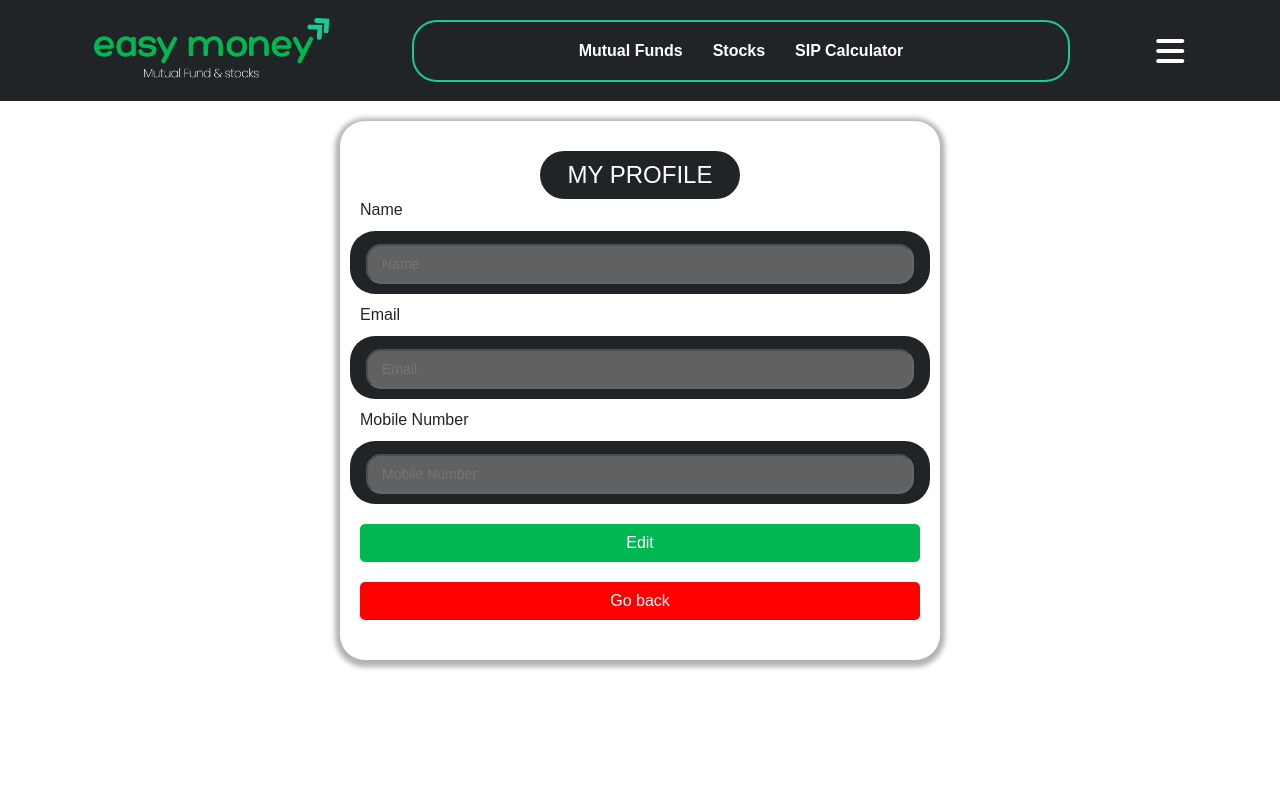
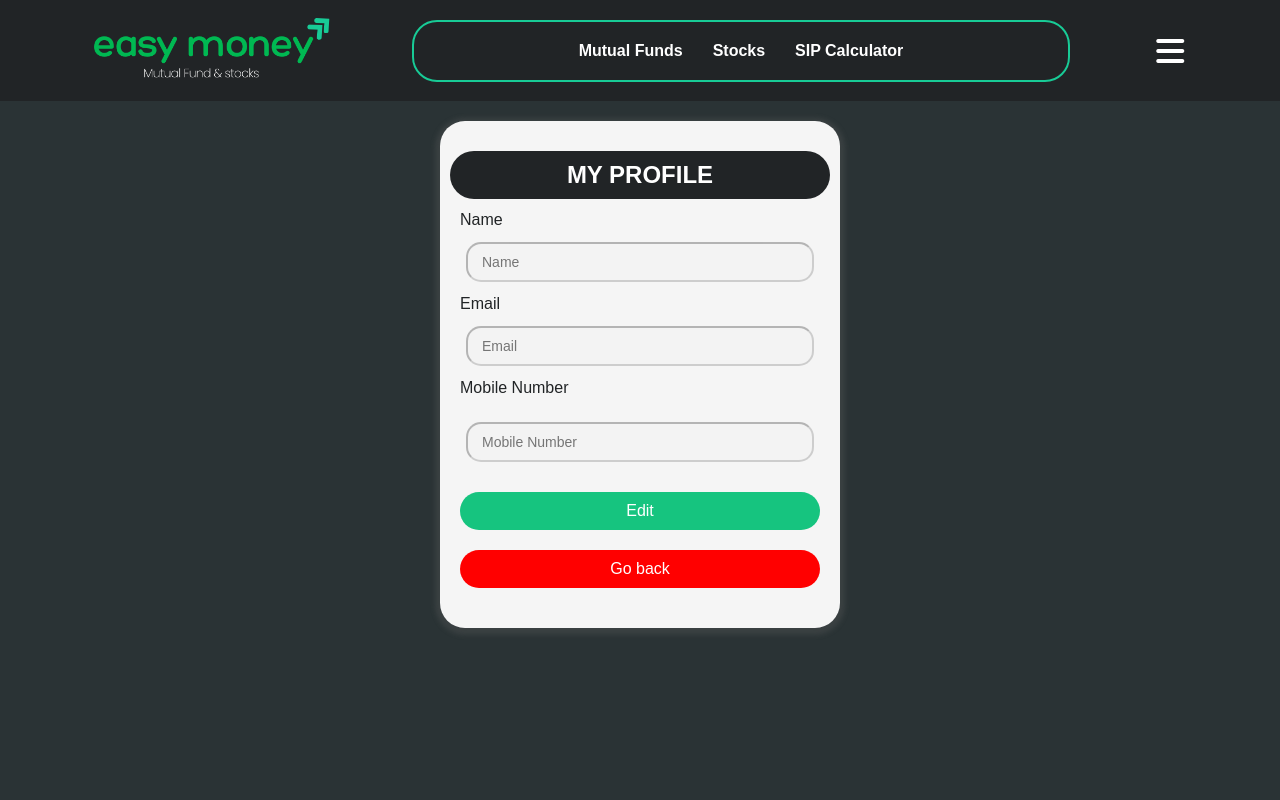
Before and after one commit to MashooqAli9140/easy-money, a React (Vite) app in the folder frontend/easymoney/: page /dashboard/userprofile/1 in a window 1280 px wide. Shown: the top 800 px of the page. Built offline with nearby package versions, Linux system fonts and the light colour scheme.

Commit message:
user profile cs updated

```diff
--- a/frontend/easymoney/src/Pages/User_Profile/User_profile.jsx
+++ b/frontend/easymoney/src/Pages/User_Profile/User_profile.jsx
@@ -1,42 +1,48 @@
-import React, { useState , useEffect } from 'react'
-import { useParams } from 'react-router-dom';
+import React, { useState, useEffect } from "react";
+import { useParams } from "react-router-dom";
 import { useGlobleContext } from "../../componants/GlobleContext/GlobleContext";
-import axios from 'axios';
-import { useNavigate } from 'react-router-dom';
-import Navbar from '../../componants/Navbar/Navbar';
+import axios from "axios";
+import { useNavigate } from "react-router-dom";
+import Navbar from "../../componants/Navbar/Navbar";
 
 const User_profile = () => {
   const { id } = useParams();
-    const [ editModeOn , seteditModeOn ] =useState(false);
-    const { setLogin , setlogin_user , login_user_data } = useGlobleContext();
-    const [ editedEmail, seteditedEmail ] = useState("");
-    const [ editedNumber, seteditedNumber ] = useState("");
-    const [ isprofileupdated , setisprofileupdated ] = useState(false);
+  const [editModeOn, seteditModeOn] = useState(false);
+  const { setLogin, setlogin_user, login_user_data } = useGlobleContext();
+  const [editedEmail, seteditedEmail] = useState("");
+  const [editedNumber, seteditedNumber] = useState("");
+  const [isprofileupdated, setisprofileupdated] = useState(false);
   const navigate = useNavigate();
 
   if (id) {
     setLogin(true);
-      setlogin_user(id)
+    setlogin_user(id);
   }
 
-   function EditProfileData(e){
+  function EditProfileData(e) {
     seteditModeOn(true);
   }
-  async function confirmEdit(e ,editedEmail , editedNumber ){
+  async function confirmEdit(e, editedEmail, editedNumber) {
     e.preventDefault();
     const editedData = {
       id,
       editedEmail,
-         editedNumber
+      editedNumber,
+    };
+    if ((!id || !editedEmail, !editedNumber))
+      return alert("values not found please fill all the details");
+    if (editedNumber.length < 10 || editedNumber.length > 10)
+      return alert("number should be 10 digits");
+    try {
+      const response = await axios.put(
+        "https://easy-money-by-mashooq.onrender.com/profile-edit-req",
+        editedData,
+        {
+          headers: { "Content-type": "application/json" },
         }
-      if( !id || !editedEmail, !editedNumber ) return alert("values not found please fill all the details")
-      if(editedNumber.length < 10 || editedNumber.length > 10 ) return alert("number should be 10 digits")
-      try {
-         const response  = await axios.put("https://easy-money-by-mashooq.onrender.com/profile-edit-req",editedData,{
-            headers:{ 'Content-type' : 'application/json'}
-          })
+      );
       alert("data saved success");
-          seteditModeOn(false),setisprofileupdated(true);
+      seteditModeOn(false), setisprofileupdated(true);
       return response.status;
     } catch (error) {
       console.log(error.message);
@@ -44,92 +50,303 @@ const User_profile = () => {
     }
   }
 
-if( isprofileupdated )
-{
+  if (isprofileupdated) {
     const updateTimeout = setTimeout(() => {
       setisprofileupdated(false);
     }, 3000);
   }
 
-   if( !login_user_data )
-      {
-        return(
-          <div style={{ backgroundColor:"red", padding:"20px 20px 20px 20px"}}>
+  if (!login_user_data) {
+    return (
+      <div style={{ backgroundColor: "red", padding: "20px 20px 20px 20px" }}>
         <h1> Loading.... </h1>
       </div>
-        )
+    );
   }
 
   return (
     <>
       <Navbar />
-    <div style={{ display: isprofileupdated ? "block" : "none", backgroundColor:"#00B852", color:"white",padding:'10px 10px 10px 10px',textAlign:"center"}}>
+      <div
+        style={{
+          display: isprofileupdated ? "block" : "none",
+          backgroundColor: "#00B852",
+          color: "white",
+          padding: "10px 10px 10px 10px",
+          textAlign: "center",
+        }}
+      >
         <h2> Profile Update success </h2>
       </div>
 
-    <div style={{ padding:"20px 20px 20px 20px", height:"100vh", overflow:"hidden"}}>
-
-      <div style={{ boxShadow:"0px 2px 5px 5px rgba(0,0,0,0.3)", maxWidth:"600px", backgroundColor:"white", padding:"30px 10px 30px 10px",  borderRadius:"25px", margin:"0 auto 0"}}>
-
-             <div style={{ boxShadow:"1px 4px px rgba(0,0,0,0.5)", backgroundColor:"#212426",borderRadius:"25px", maxWidth:"200px",margin:"0 auto 0",padding:"10px 15px 10px 15px"}}>
-                <h2 style={{ textAlign:'center',color:"white", fontWeight:"400"}}> MY PROFILE </h2>
+      <div
+        style={{
+          padding: "20px 20px 20px 20px",
+          height: "100vh",
+          overflow: "hidden",
+          backgroundColor: "#2A3335",
+        }}
+      >
+        <div
+          style={{
+            boxShadow: "0px 2px 5px 5px rgba(97, 97, 97, 0.3)",
+            maxWidth: "400px",
+            backgroundColor: "#F5F5F5",
+            padding: "30px 10px 30px 10px",
+            borderRadius: "25px",
+            margin: "0 auto 0",
+          }}
+        >
+          <div
+            style={{
+               boxShadow: "1px 4px px rgba(0,0,0,0.5)",
+               backgroundColor: "#212426",
+               borderRadius: "25px",
+               margin: "0 auto 10px",
+               padding: "10px 15px 10px 15px",
+            }}
+          >
+            <h2
+              style={{ textAlign: "center", color: "white", fontWeight: "600" }}
+            >
+              {" "}
+              MY PROFILE{" "}
+            </h2>
           </div>
-
 
           {/* //INPUTS PART */}
           {/* //NAME SECTION */}
-           <div style={{ padding:"2px 10px 2px 10px", fontWeight:"100", color:"#212426"}}>
-               <h4 style={{fontWeight:'100'}}> Name </h4>
+          <div
+            style={{
+              padding: "2px 10px 2px 10px",
+              fontWeight: "100",
+              color: "#212426",
+            }}
+          >
+            <h4 style={{ fontWeight: "100" }}> Name </h4>
           </div>
-            <div style={{ margin:"10px 0px 10px 0px", display:"flex", justifyContent:"space-between", backgroundColor:"#212426", alignContent:'center',alignItems:'center', padding:"13px 16px 10px 16px", color:"white", borderRadius:"25px"}}>
+          <div
+            style={{
+              margin: "10px 0px 10px 0px",
+              display: "flex",
+              justifyContent: "space-between",
+              alignContent: "center",
+              alignItems: "center",
+              padding: "1px 16px 1px 16px",
+              color: "white",
+              borderRadius: "25px",
+            }}
+          >
             {/* //CAN NOT EDIT THE NAME */}
-                <input disabled value= { login_user_data && login_user_data.name } style={{ color:"white", padding:"10px 14px 10px 14px" ,fontSize:"14px", width:"100%",borderRadius:"15px"}} type="text" placeholder='Name' />
-
+            <input
+              disabled
+              value={login_user_data && login_user_data.name}
+              style={{
+               color: "black",
+                padding: "10px 14px 10px 14px",
+                fontSize: "14px",
+                width: "100%",
+                borderRadius: "15px",
+              }}
+              type="text"
+              placeholder="Name"
+            />
           </div>
           {/* //EMAIL SECTION */}
-            <div style={{ padding:"2px 10px 2px 10px", fontWeight:"100", color:"#212426"}}>
-               <h4 style={{fontWeight:'100'}} > Email </h4>
+          <div
+            style={{
+              padding: "2px 10px 2px 10px",
+              fontWeight: "100",
+              color: "#212426",
+            }}
+          >
+            <h4 style={{ fontWeight: "100" }}> Email </h4>
           </div>
-            <div style={{ margin:"10px 0px 10px 0px", display:"flex", justifyContent:"space-between", backgroundColor:"#212426", alignContent:'center',alignItems:'center', padding:"13px 16px 10px 16px", color:"white", borderRadius:"25px"}}>
-
-                <input onChange={ (e)=> seteditedEmail(e.target.value) }  style={{ display:editModeOn ? "block" : "none" , padding:"10px 14px 10px 14px" ,fontSize:"14px", width:"100%",borderRadius:"15px"}} type="text" placeholder='Enter new email' />
-                <input disabled value= { login_user_data && login_user_data.email } style={{ display:editModeOn ? "none" : "block" ,color:"white", padding:"10px 14px 10px 14px" ,fontSize:"14px", width:"100%",borderRadius:"15px"}} type="text" placeholder='Email' />
-
+          <div
+            style={{
+              margin: "10px 0px 10px 0px",
+              display: "flex",
+              justifyContent: "space-between",
+              alignContent: "center",
+              alignItems: "center",
+              padding: "1px 16px 1px 16px",
+              color: "white",
+              borderRadius: "25px",
+            }}
+          >
+            <input
+              onChange={(e) => seteditedEmail(e.target.value)}
+              style={{
+                display: editModeOn ? "block" : "none",
+                padding: "12px 14px 12px 14px",
+                fontSize: "14px",
+                width: "100%",
+                borderRadius: "15px",
+              }}
+              type="text"
+              placeholder="Enter new email"
+            />
+            <input
+              disabled
+              value={login_user_data && login_user_data.email}
+              style={{
+                display: editModeOn ? "none" : "block",
+                color: "black",
+                padding: "10px 14px 10px 14px",
+                fontSize: "14px",
+                width: "100%",
+                borderRadius: "15px",
+              }}
+              type="text"
+              placeholder="Email"
+            />
           </div>
 
           {/* //MOBILE NUMBER SECTION */}
-            <div style={{ padding:"2px 10px 2px 10px", fontWeight:"100", color:"#212426"}}>
-               <h4 style={{fontWeight:'100'}} > Mobile Number </h4>
+          <div
+            style={{
+              padding: "2px 10px 2px 10px",
+              fontWeight: "100",
+              color: "#212426",
+            }}
+          >
+            <h4 style={{ fontWeight: "100" }}> Mobile Number </h4>
           </div>
-            <div style={{ margin:"10px 0px 10px 0px", display:"flex", justifyContent:"space-between", backgroundColor:"#212426", alignContent:'center',alignItems:'center', padding:"13px 16px 10px 16px", color:"white", borderRadius:"25px"}}>
-
-                <input onChange={ (e)=> seteditedNumber(e.target.value) } style={{ display:editModeOn ? "block" : "none" , padding:"10px 14px 10px 14px" ,fontSize:"14px", width:"100%",borderRadius:"15px"}} type="number" minLength={"10"} placeholder='Enter new mobile number' />
-                <input disabled value= { login_user_data && login_user_data.mobile_num } style={{ display:editModeOn ? "none" : "block" ,color:"white", padding:"10px 14px 10px 14px" ,fontSize:"14px", width:"100%",borderRadius:"15px"}} type="text" placeholder='Mobile Number' />
-                <div>
-
-                </div>
-
+          <div
+            style={{
+              margin: "10px 0px 10px 0px",
+              display: "flex",
+              justifyContent: "space-between",
+              alignContent: "center",
+              alignItems: "center",
+              padding: "13px 16px 10px 16px",
+              color: "white",
+              borderRadius: "25px",
+            }}
+          >
+            <input
+              onChange={(e) => seteditedNumber(e.target.value)}
+              style={{
+                display: editModeOn ? "block" : "none",
+                padding: "10px 14px 10px 14px",
+                fontSize: "14px",
+                width: "100%",
+                borderRadius: "15px",
+              }}
+              type="number"
+              minLength={"10"}
+              placeholder="Enter new mobile number"
+            />
+            <input
+              disabled
+              value={login_user_data && login_user_data.mobile_num}
+              style={{
+                display: editModeOn ? "none" : "block",
+                color: "black",
+                padding: "10px 14px 10px 14px",
+                fontSize: "14px",
+                width: "100%",
+                borderRadius: "15px",
+              }}
+              type="text"
+              placeholder="Mobile Number"
+            />
+            <div></div>
           </div>
 
           {/* //BUTTONS PARTS */}
-            <div style={{ padding:"10px 10px 10px 10px",display:editModeOn ? "block" : "none" }} >
-                <button onClick={ (e) => confirmEdit(e, editedEmail, editedNumber ) } style={{ cursor:"pointer", width:"100%", background:"#00B852",color:"white", padding:"10px 15px 10px 15px",outline:"none",border:"none",borderRadius:"5px", fontSize:"16px"}}> Update </button>
+          <div
+            style={{
+              padding: "10px 10px 10px 10px",
+              display: editModeOn ? "block" : "none",
+            }}
+          >
+            <button
+              onClick={(e) => confirmEdit(e, editedEmail, editedNumber)}
+              style={{
+                cursor: "pointer",
+                width: "100%",
+                background: "#16C47F",
+                color: "white",
+                padding: "10px 15px 10px 15px",
+                outline: "none",
+                border: "none",
+                borderRadius: "5px",
+                fontSize: "16px",
+              }}
+            >
+              {" "}
+              Update{" "}
+            </button>
             <br />
-                <button onClick={ () => seteditModeOn(false) } style={{ marginTop:"20px", cursor:"pointer", width:"100%", background:"#212426",color:"white", padding:"10px 15px 10px 15px",outline:"none",border:"none",borderRadius:"5px", fontSize:"16px"}}> Cancel </button>
+            <button
+              onClick={() => seteditModeOn(false)}
+              style={{
+                marginTop: "20px",
+                cursor: "pointer",
+                width: "100%",
+                background: "#212426",
+                color: "white",
+                padding: "10px 15px 10px 15px",
+                outline: "none",
+                border: "none",
+                borderRadius: "25px",
+                fontSize: "16px",
+              }}
+            >
+              {" "}
+              Cancel{" "}
+            </button>
           </div>
-            <div style={{ padding:"10px 10px 10px 10px", display: editModeOn ? "none" : "block" }} >
-                <button onClick={ (e) => EditProfileData(e) } style={{ cursor:"pointer", width:"100%", background:"#00B852",color:"white", padding:"10px 15px 10px 15px",outline:"none",border:"none",borderRadius:"5px", fontSize:"16px"}}> Edit </button>
+          <div
+            style={{
+              padding: "10px 10px 10px 10px",
+              display: editModeOn ? "none" : "block",
+            }}
+          >
+            <button
+              onClick={(e) => EditProfileData(e)}
+              style={{
+                cursor: "pointer",
+                width: "100%",
+                background: "#16C47F",
+                color: "white",
+                padding: "10px 15px 10px 15px",
+                outline: "none",
+                border: "none",
+                borderRadius: "25px",
+                fontSize: "16px",
+              }}
+            >
+              {" "}
+              Edit{" "}
+            </button>
           </div>
           <div>
-               <div style={{ padding:"10px 10px 10px 10px"}}>
-                <button onClick={ () => navigate(`/dashboard/${id}`)} style={{  cursor:"pointer", width:'100%', background:"red",color:"white", padding:"10px 15px 10px 15px",outline:"none",border:"none",borderRadius:"5px", fontSize:"16px"}}> Go back </button>
+            <div style={{ padding: "10px 10px 10px 10px" }}>
+              <button
+                onClick={() => navigate(`/dashboard/${id}`)}
+                style={{
+                  cursor: "pointer",
+                  width: "100%",
+                  background: "red",
+                  color: "white",
+                  padding: "10px 15px 10px 15px",
+                  outline: "none",
+                  border: "none",
+                  borderRadius: "25px",
+                  fontSize: "16px",
+                }}
+              >
+                {" "}
+                Go back{" "}
+              </button>
             </div>
           </div>
-
         </div>
       </div>
     </>
-  )
-}
+  );
+};
 
-export default User_profile
+export default User_profile;
```
Lines whose indentation alone changed are shown as unchanged.
